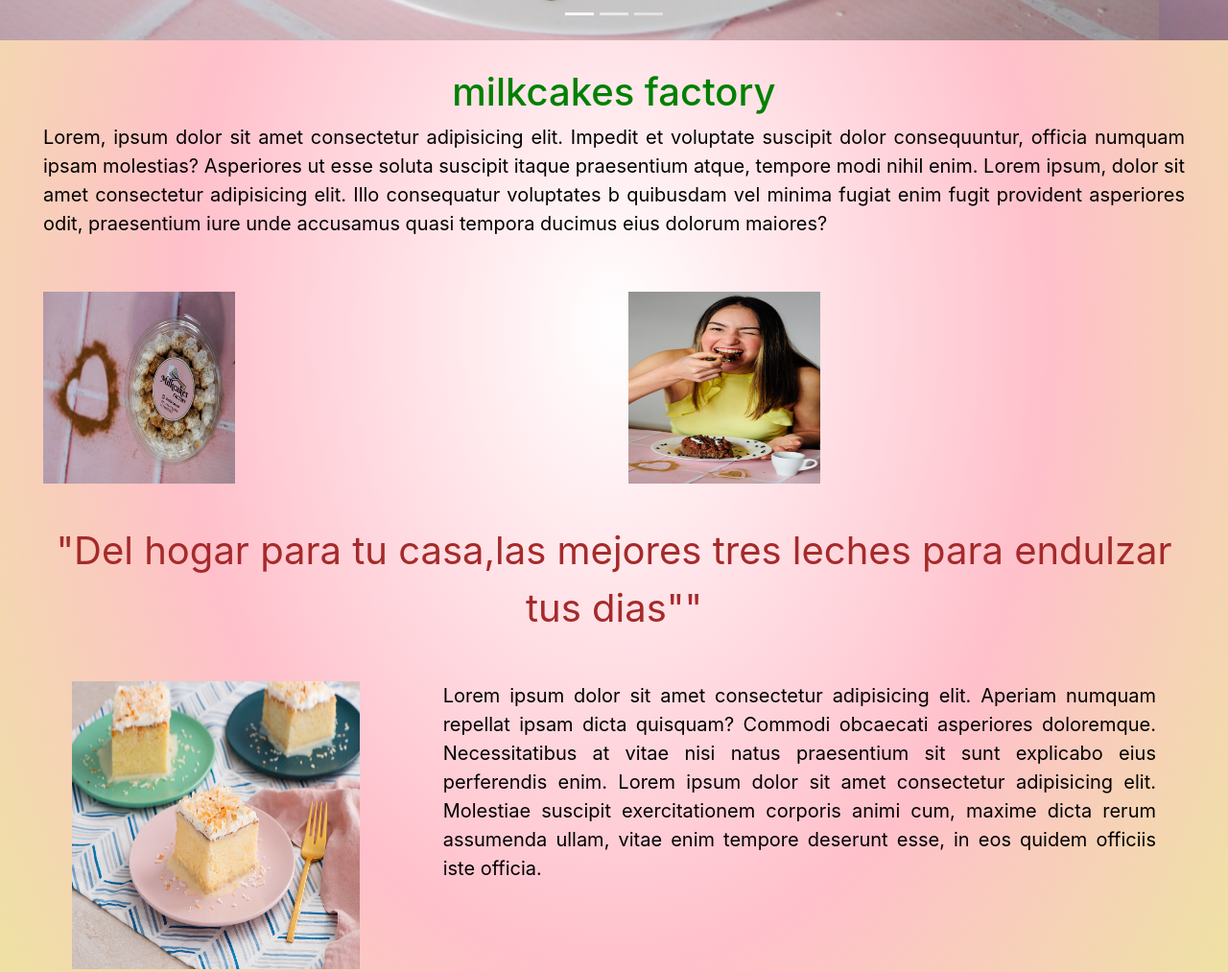
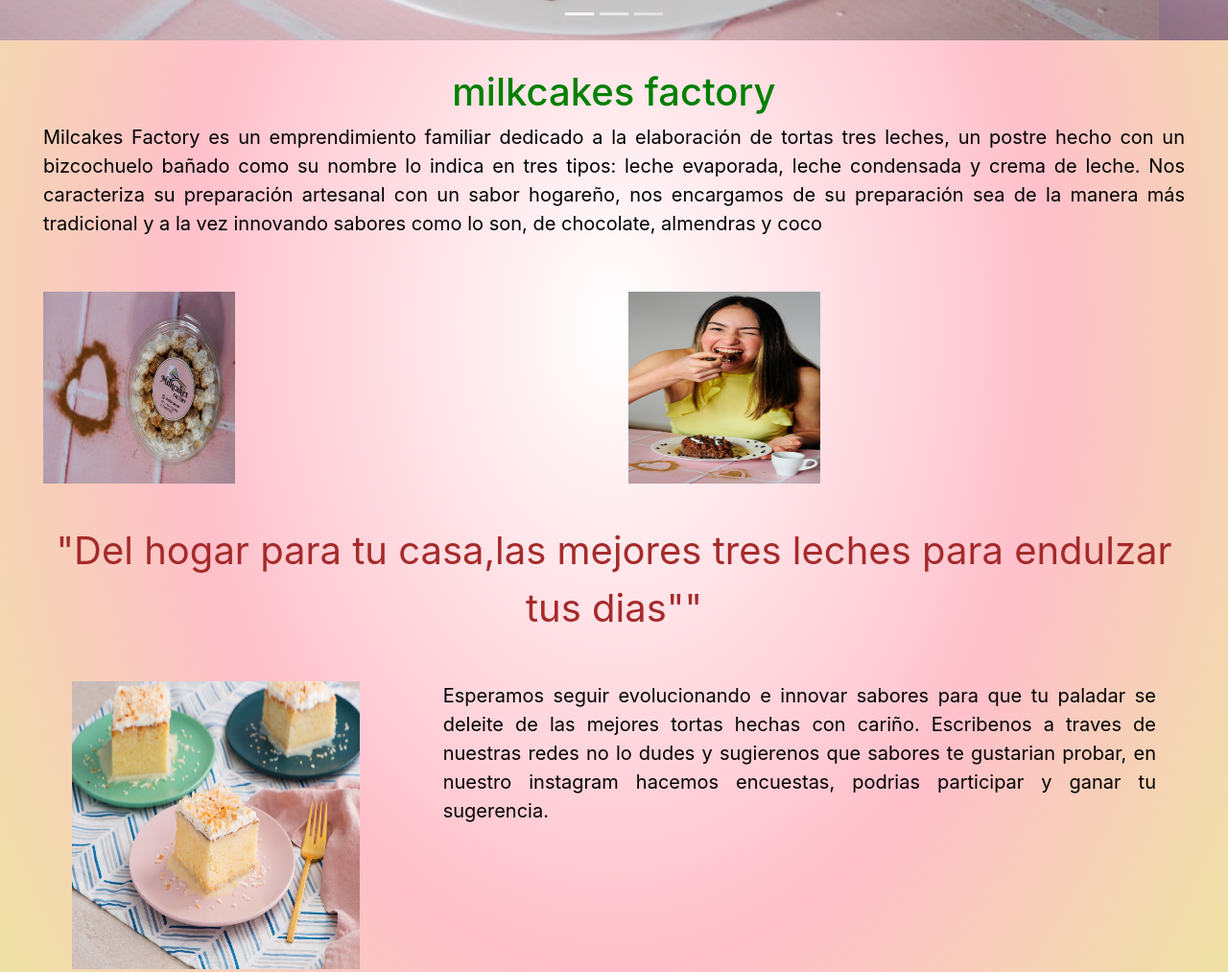
Before and after one commit to wisdapina/milcakes-factory, a website: page index.html in a window 1280 px wide. Shown: the part 603-1616 px from the top of the page at 96% size. Drawn offline with nearby package versions, Linux system fonts and the light colour scheme.

Commit message:
agregue contenido

```diff
--- a/index.html
+++ b/index.html
@@ -96,8 +96,8 @@
 
             </div>
             <div class="col-lg-12 col-xs-12">
-                <p>Lorem, ipsum dolor sit amet consectetur adipisicing elit. Impedit et voluptate suscipit dolor consequuntur, officia numquam ipsam molestias? Asperiores ut esse soluta suscipit itaque praesentium atque, tempore modi nihil enim. Lorem ipsum,
-                    dolor sit amet consectetur adipisicing elit. Illo consequatur voluptates b quibusdam vel minima fugiat enim fugit provident asperiores odit, praesentium iure unde accusamus quasi tempora ducimus eius dolorum maiores?
+                <p>Milcakes Factory es un emprendimiento familiar dedicado a la elaboración de tortas tres leches, un postre hecho con un bizcochuelo bañado como su nombre lo indica en tres tipos: leche evaporada, leche condensada y crema de leche. Nos caracteriza
+                    su preparación artesanal con un sabor hogareño, nos encargamos de su preparación sea de la manera más tradicional y a la vez innovando sabores como lo son, de chocolate, almendras y coco
                 </p>
 
 
@@ -129,8 +129,8 @@
 
                 <div class="col-lg-8 col-xs-12  ">
                     <p>
-                        Lorem ipsum dolor sit amet consectetur adipisicing elit. Aperiam numquam repellat ipsam dicta quisquam? Commodi obcaecati asperiores doloremque. Necessitatibus at vitae nisi natus praesentium sit sunt explicabo eius perferendis enim. Lorem ipsum dolor
-                        sit amet consectetur adipisicing elit. Molestiae suscipit exercitationem corporis animi cum, maxime dicta rerum assumenda ullam, vitae enim tempore deserunt esse, in eos quidem officiis iste officia.
+                        Esperamos seguir evolucionando e innovar sabores para que tu paladar se deleite de las mejores tortas hechas con cariño. Escribenos a traves de nuestras redes no lo dudes y sugierenos que sabores te gustarian probar, en nuestro instagram hacemos encuestas,
+                        podrias participar y ganar tu sugerencia.
                     </p>
                 </div>
             </div>
```
Also changed, not shown: pages/contacto.html (+1 -3 lines), pages/pedidos.html (+2 -1 lines), pages/quienessomos.html (+2 -4 lines).
